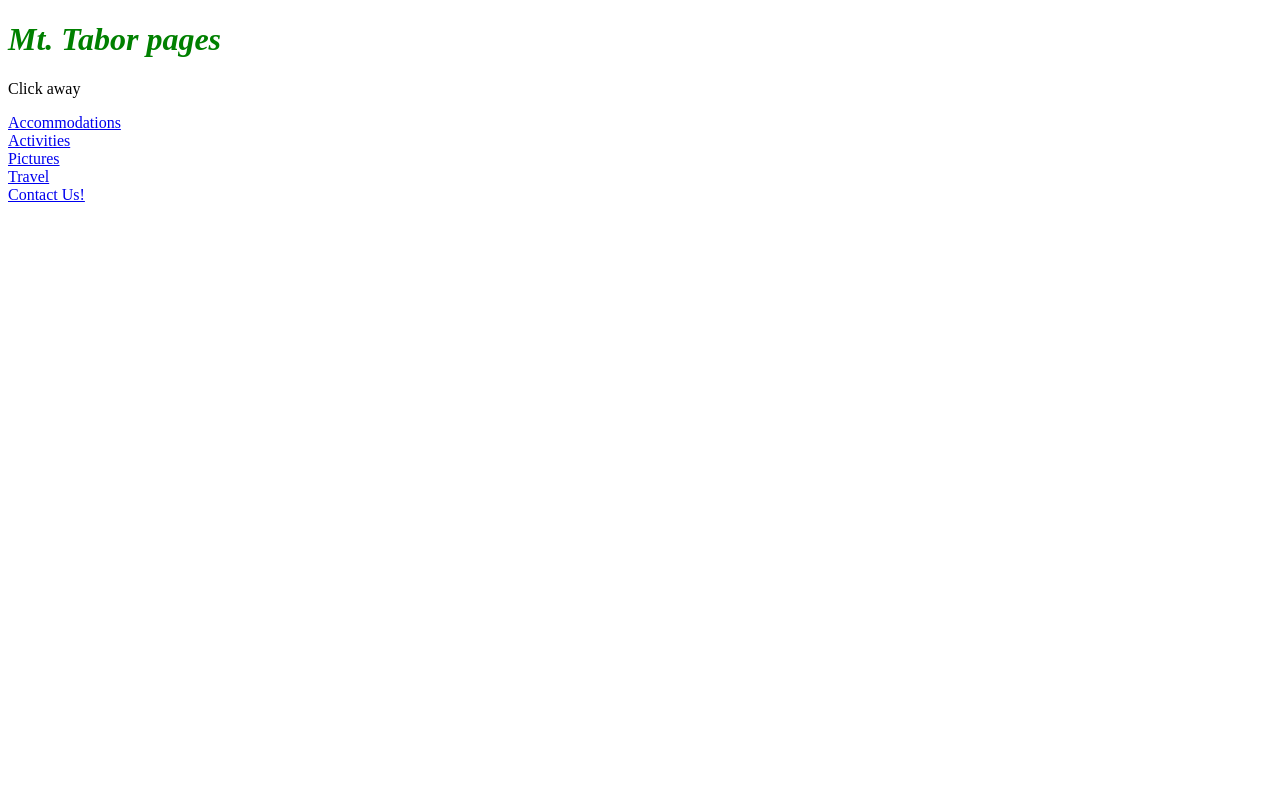
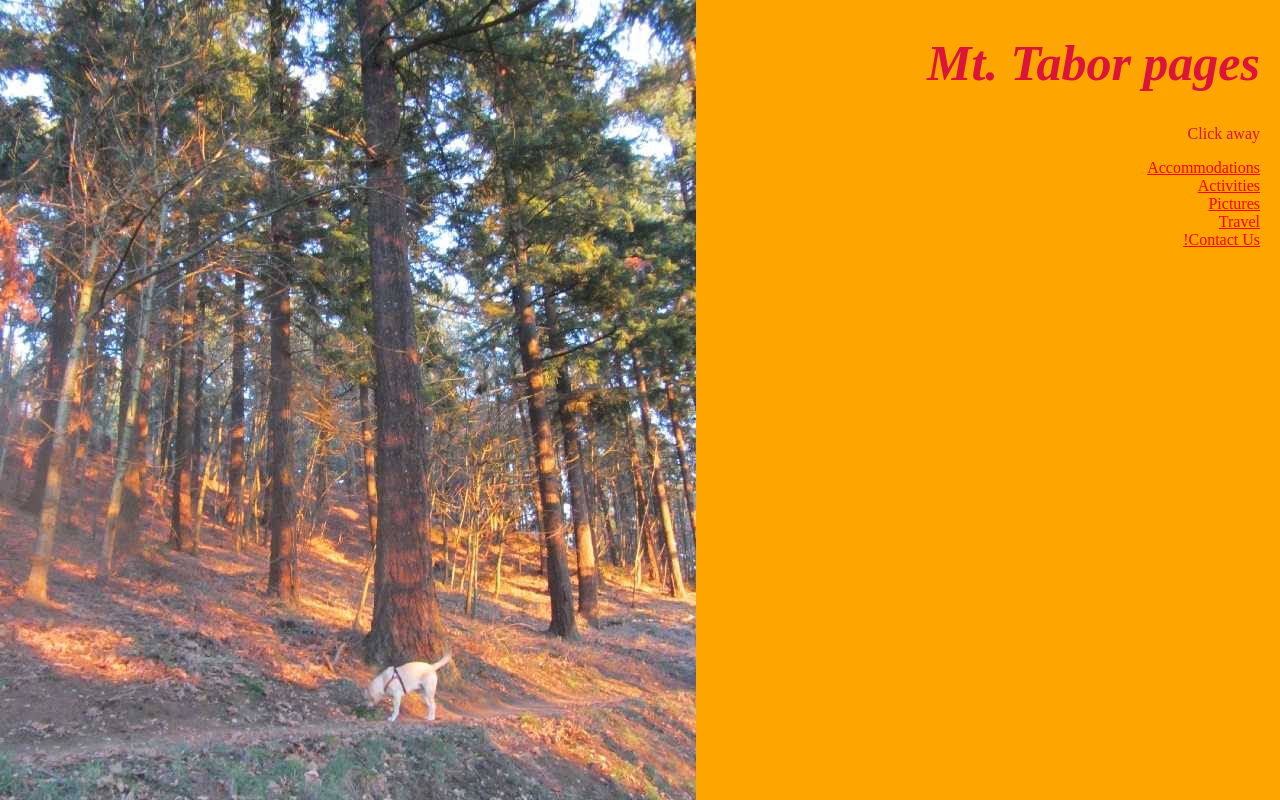
Before and after one commit to ccbpeden/resort, a plain HTML site: page index.html in a window 1280 px wide. Drawn offline with Linux system fonts and the light colour scheme.

Commit message:
fill out style sheet for orange/right theme

```diff
--- a/css/styles.css
+++ b/css/styles.css
@@ -1,10 +1,15 @@
 body {
-
+  direction: rtl;
+  background-image: url(../img/sunset.jpeg);
+  background-repeat: no-repeat;
+  background-color: orange;
+  color: crimson;
+  margin-right: 20px;
 }
 
 h1 {
-  color: green;
   font-style: italic;
+  font-size: 50px;
 }
 
 p {
@@ -19,6 +24,18 @@ a {
 
 }
 
+a:link {
+  color: red;
+}
+
+a:visited {
+  color: red;
+}
+
+a:hover {
+  color: hotpink;
+}
+
 img {
 
 }
```
Also changed, not shown: img/sunset.jpeg (added).
